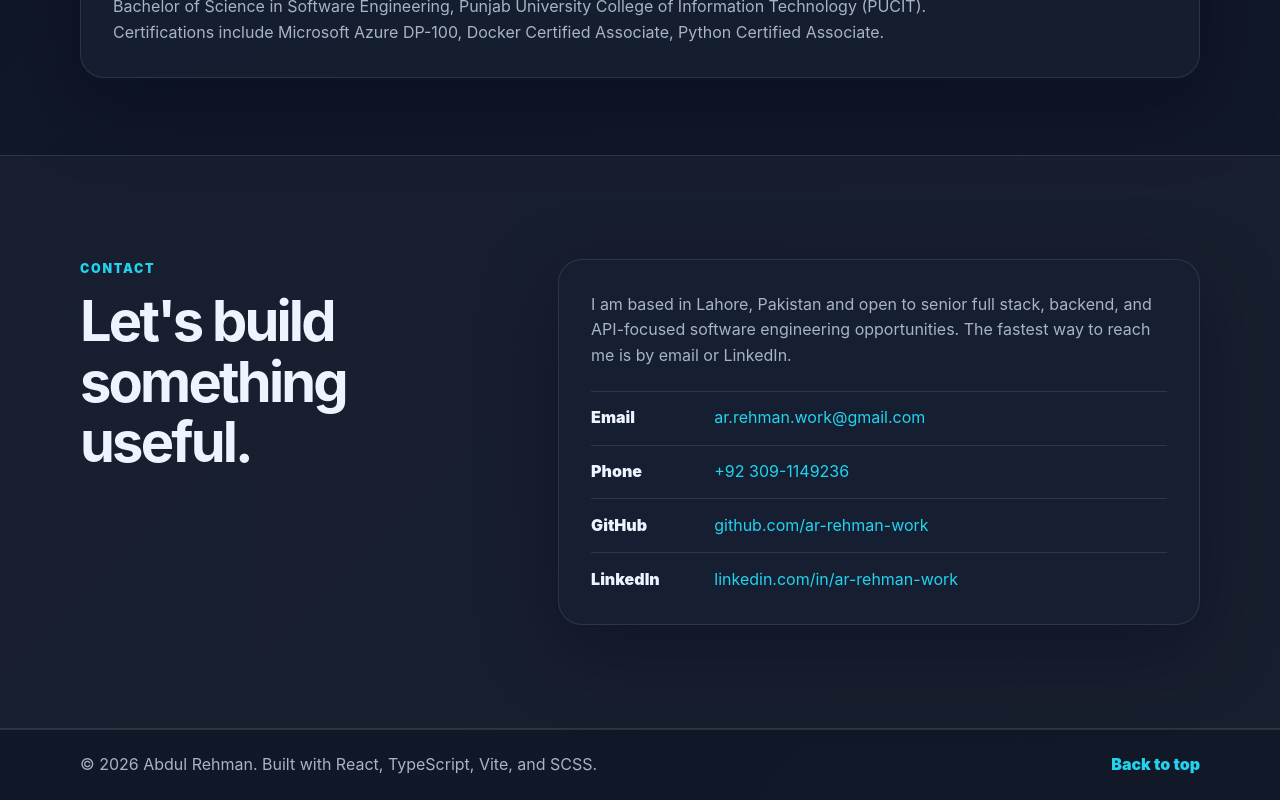
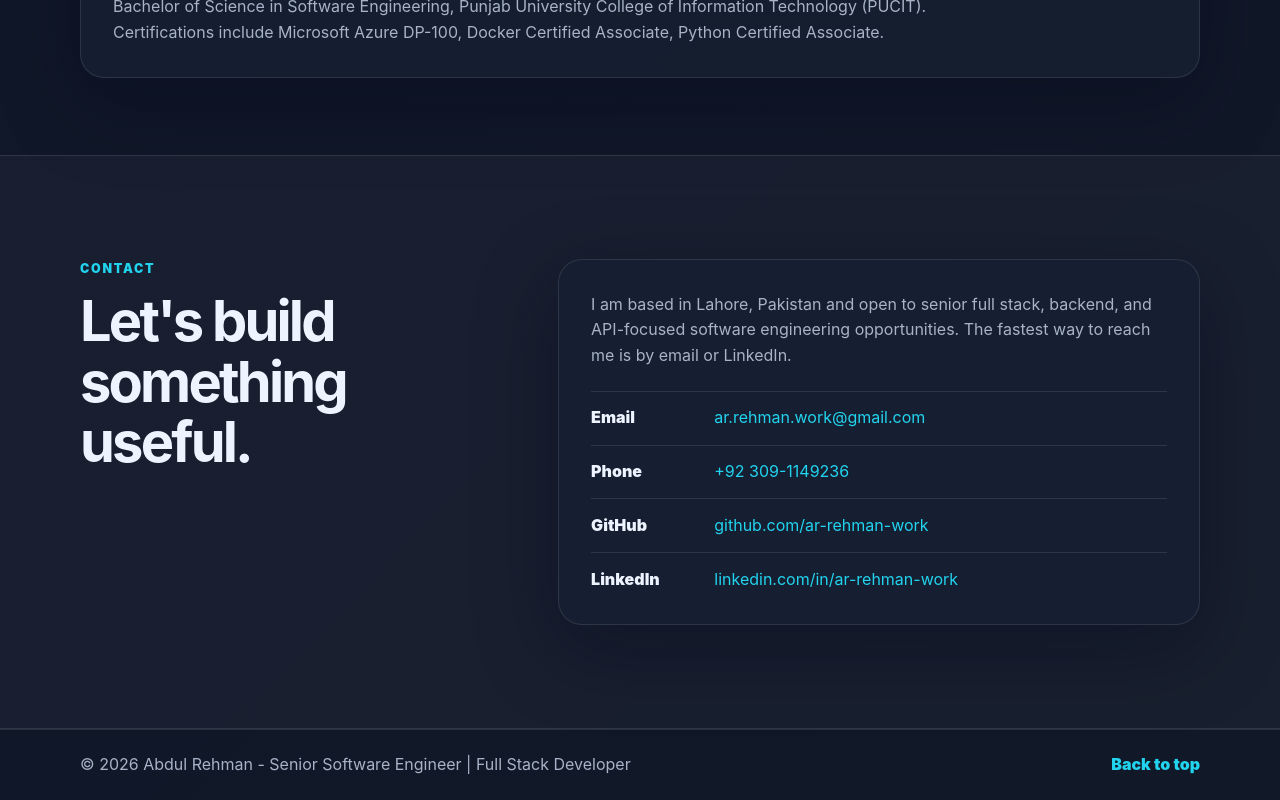
Before and after one commit to ar-rehman-work/ar-rehman-work.github.io, a React (Vite) app: page / in a window 1280 px wide. Shown: the part 4766-5566 px from the top of the page. Built offline with nearby package versions, Linux system fonts and the light colour scheme.

Commit message:
Edit the footer

```diff
--- a/src/components/layout/Footer.tsx
+++ b/src/components/layout/Footer.tsx
@@ -5,7 +5,7 @@ function Footer() {
     <footer className="site-footer">
       <div className="container footer__inner">
         <p>
-          © 2026 {profile.name}. Built with React, TypeScript, Vite, and SCSS.
+          © 2026 {profile.name} - { profile.role }
         </p>
         <a href="#top">Back to top</a>
       </div>
```
